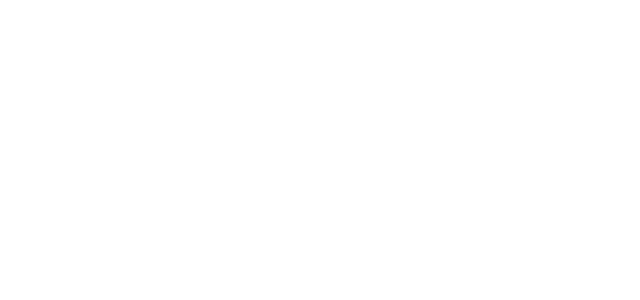
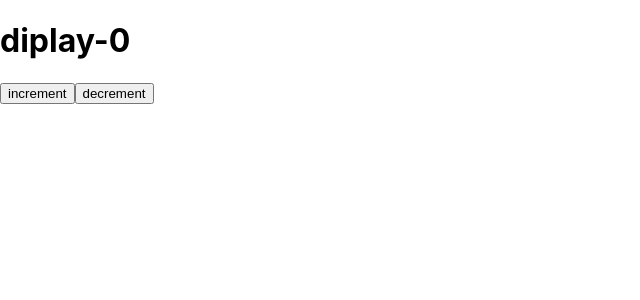
Before and after one commit to thirupathi210/Thirupathi, a React (Create React App) app: page /count in a window 1280 px wide. Before the commit this address had no page. Shown: the top 300 px of the page, without its empty margins (0-640 px from the left). Built offline with nearby package versions, Linux system fonts and the light colour scheme.

Commit message:
add count files

```diff
--- a/src/App.js
+++ b/src/App.js
@@ -15,6 +15,8 @@
 import Read from './ReadApi/Read';
 import Update from './ReadApi/Update';
 import Emails from './Emails';
+// import Count from './count';
+import Count2 from './Count2';
 function App() {
   return (
 
@@ -39,6 +41,8 @@
           <Route path='/Read' element={<Read/>}/>
           <Route path='/update' element={<Update/>}/>
           <Route path='/emails' element={<Emails/>}/>
+          {/* <Route path='/count' element={<Count/>}/> */}
+          <Route path='/count' element={<Count2/>}/>
         </Routes>
       </BrowserRouter>
     </div>
--- /dev/null
+++ b/src/Count2.js
@@ -0,0 +1,14 @@
+import React,{useState} from 'react'
+
+function Count2() {
+    const[count,setCount]=useState(0)
+  return (
+    <div>
+        <h1>diplay-{count}</h1>
+        <button onClick={()=>setCount(count+1)}>increment</button>
+        <button onClick={()=>setCount(count-1)}>decrement</button>
+    </div>
+  )
+}
+
+export default Count2
--- a/src/Emails.js
+++ b/src/Emails.js
@@ -21,6 +21,11 @@
       );
   };
 
+  // const data=()=>{
+  //   console.log(data)
+  // }
+
+
   return (
     <form ref={form} onSubmit={sendEmail}>
       <label>Name</label>
```
Also changed, not shown: src/Count.js (added, +13 -0 lines).
